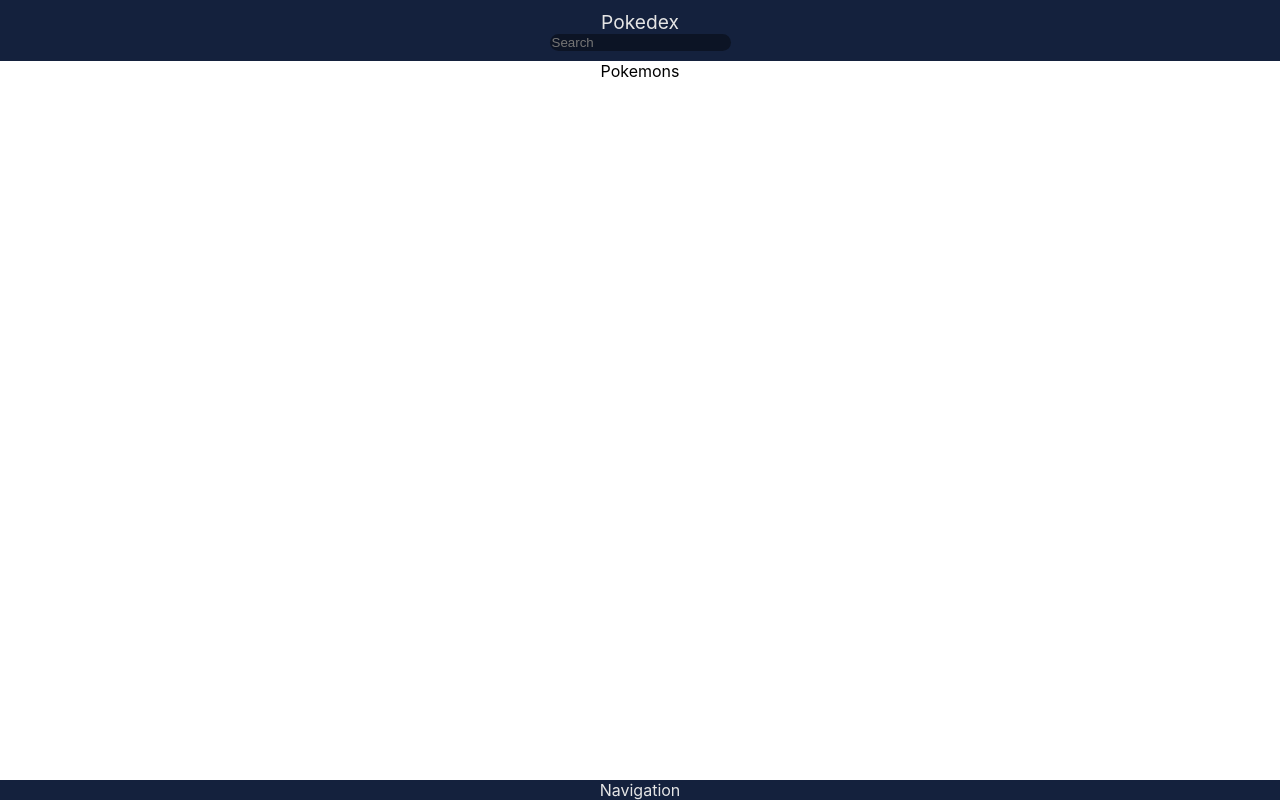
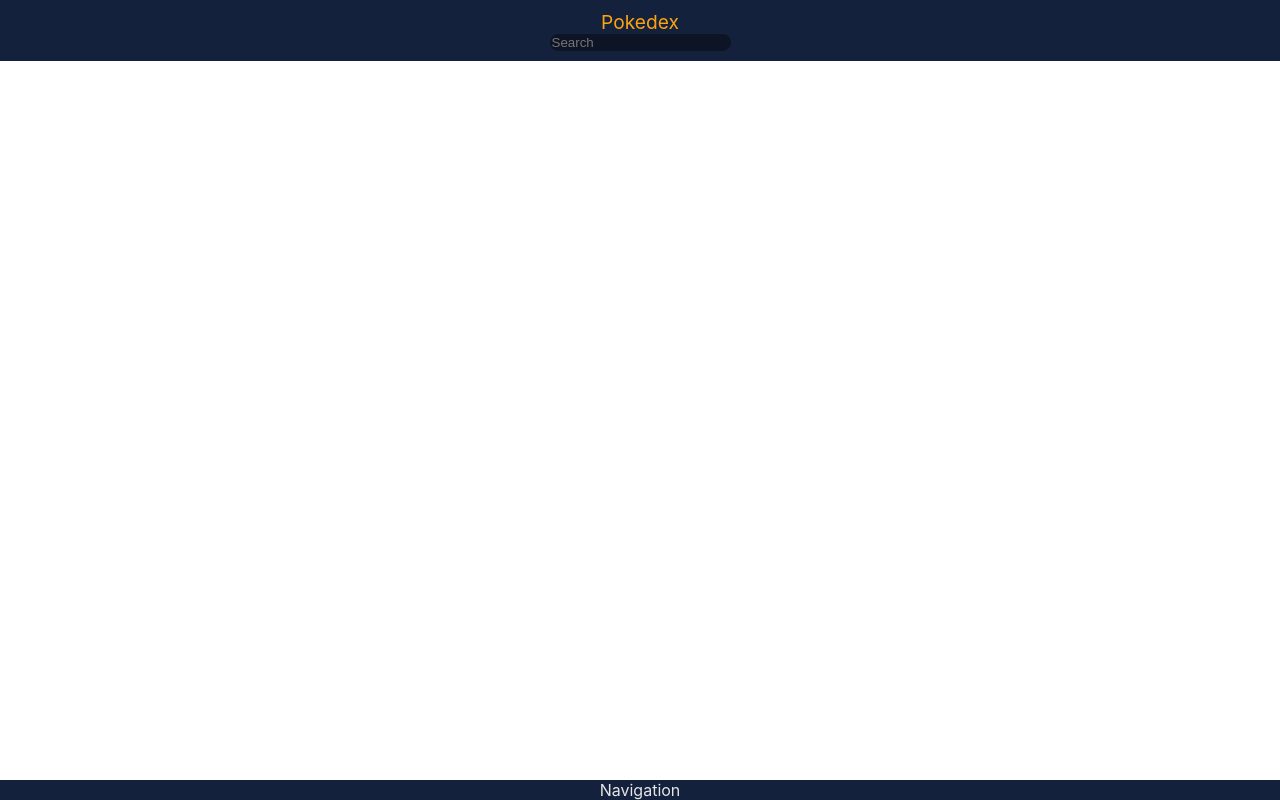
Before and after one commit to JonasImm/pokeDex, a React (Create React App) app: page / in a window 1280 px wide. Built offline with nearby package versions, Linux system fonts and the light colour scheme.

Commit message:
Add more basic style app.js

```diff
--- a/src/App.css
+++ b/src/App.css
@@ -13,6 +13,7 @@
 
 .app__header {
   background-color: #14213d;
+  color: #fca311;
   display: grid;
   place-items: center;
   font-size: 1.2rem;
--- a/src/App.js
+++ b/src/App.js
@@ -1,5 +1,6 @@
 import React from "react";
 import "./App.css";
+import List from "./components/list";
 
 function App() {
   return (
@@ -12,7 +13,9 @@
           placeholder="Search"
         />
       </header>
-      <main className="pokedex__main">Pokemons</main>
+      <main className="pokedex__main">
+        <List></List>
+      </main>
       <footer className="app__footer">Navigation</footer>
     </div>
   );
--- /dev/null
+++ b/src/components/list.js
@@ -0,0 +1,7 @@
+import React from "react";
+
+function List() {
+  return <nav></nav>;
+}
+
+export default List;
```
